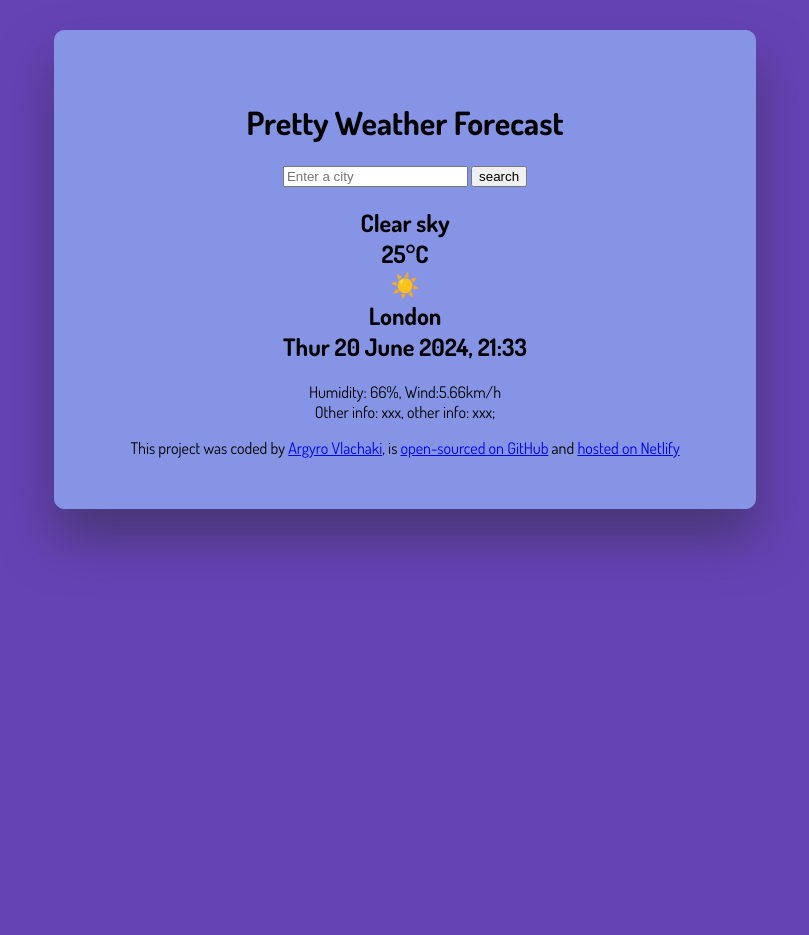
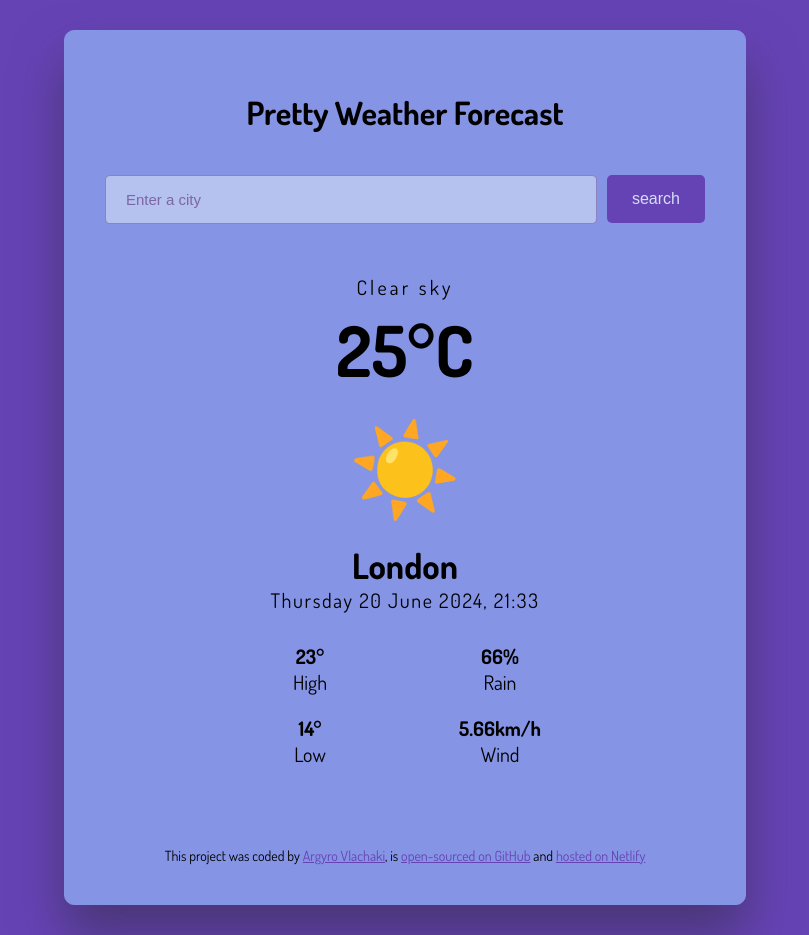
Before and after one commit to CtrlFrontfire/pretty-weather-app, a plain HTML site: page index.html in a window 1280 px wide. Shown: the whole page, without its empty margins (235-1044 px from the left). Before the commit the page ends 800 px from the top, so only its background shows below. Drawn offline with Linux system fonts and the light colour scheme.

Commit message:
Added basic CSS to the project

```diff
--- a/index.html
+++ b/index.html
@@ -16,25 +16,50 @@
     <div class="weather-forecast">
       <h1>Pretty Weather Forecast</h1>
       <header>
-        <form>
-          <input type="text" placeholder="Enter a city" required />
-          <input type="submit" value="search" />
+        <form class="search-form">
+          <input
+            type="text"
+            placeholder="Enter a city"
+            required
+            class="search-form-input"
+          />
+          <input type="submit" value="search" class="search-form-button" />
         </form>
       </header>
       <main>
-        <div>
-          <h2>
-            Clear sky <br />
-            25°C <br />
-            ☀️<br />
-            London <br />
-            Thur 20 June 2024, 21:33
-          </h2>
-          <p>
-            Humidity: 66%, Wind:5.66km/h
-            <br />
-            Other info: xxx, other info: xxx;
-          </p>
+        <div class="weather-app-data">
+          <div class="temperature-container">
+            <div class="weather-app-condition">Clear sky</div>
+            <div class="weather-app-temperature">
+              25
+              <div class="weather-app-temperature-unit">°C</div>
+            </div>
+            <div class="condition-icon">☀️</div>
+          </div>
+          <div class="city-date-container">
+            <div class="weather-app-city">London</div>
+            <div class="weather-app-timestamp">
+              Thursday 20 June 2024, 21:33
+            </div>
+          </div>
+          <div class="weather-app-details">
+            <div class="high-temperature">
+              <strong>23° </strong><br />
+              High
+            </div>
+            <div class="low-temperature">
+              <strong>14°</strong> <br />
+              Low
+            </div>
+            <div class="humidity-levels">
+              <strong>66%</strong> <br />
+              Rain
+            </div>
+            <div class="wind-speed">
+              <strong>5.66km/h</strong> <br />
+              Wind
+            </div>
+          </div>
         </div>
       </main>
       <footer>
--- a/src/index.css
+++ b/src/index.css
@@ -1,14 +1,114 @@
 body {
   background-color: #6643b5;
-  text-align: center;
   font-family: "Dosis", sans-serif;
 }
+a {
+  color: #6643b5;
+}
+h1,
+footer {
+  text-align: center;
+}
+header {
+  padding: 20px 0 20px 0;
+}
+footer {
+  padding: 40px 0 0 0;
+  font-size: 14px;
+}
+
 .weather-forecast {
   background: #8594e4;
   margin: 30px auto;
-  padding: 50px;
+  padding: 40px;
   max-width: 600px;
   border: 1px solid #8594e4;
   border-radius: 10px;
   box-shadow: 0 30px 50px rgba(65, 50, 100, 0.774);
 }
+
+form {
+  display: flex;
+  align-items: flex-start;
+  justify-content: space-between;
+}
+
+.search-form-input {
+  background-color: #d5def59c;
+  border: 1px solid #430f585b;
+  border-radius: 5px;
+  font-size: 15px;
+  width: 75%;
+  padding: 15px 20px;
+}
+input::placeholder {
+  color: #430f5881;
+}
+.search-form-button {
+  background: #6643b5;
+  color: #d5def5;
+  border: none;
+  border-radius: 5px;
+  padding: 15px 25px;
+  font-size: 16px;
+  transition: all 250ms ease-in-out;
+}
+.search-form-button:hover {
+  background: #d5def5;
+  color: #6643b5;
+  cursor: pointer;
+  box-shadow: 0px 0px 7px 1px rgba(91, 63, 159, 0.774);
+  font-weight: bold;
+}
+.weather-app-data {
+  display: flex;
+  flex-direction: column;
+  align-items: center;
+  padding: 20px 0;
+}
+.temperature-container {
+  display: flex;
+  padding: 10px;
+  flex-direction: column;
+  align-items: center;
+}
+.weather-app-temperature {
+  display: flex;
+}
+.weather-app-condition {
+  font-size: 20px;
+  letter-spacing: 0.2rem;
+}
+.weather-app-temperature {
+  font-size: 70px;
+  margin: 5px auto;
+  font-weight: bold;
+}
+.condition-icon {
+  font-size: 90px;
+  margin: 10px;
+}
+.weather-app-city {
+  font-size: 35px;
+  font-weight: bold;
+  text-align: center;
+}
+.weather-app-timestamp {
+  font-size: 20px;
+  letter-spacing: 0.1rem;
+}
+.weather-app-details {
+  display: block;
+  margin: 20px auto 10px;
+  column-count: 2;
+  column-fill: balance;
+  font-size: 20px;
+}
+.high-temperature,
+.low-temperature,
+.wind-speed,
+.humidity-levels {
+  text-align: center;
+  width: 150px;
+  padding: 10px;
+}
```
